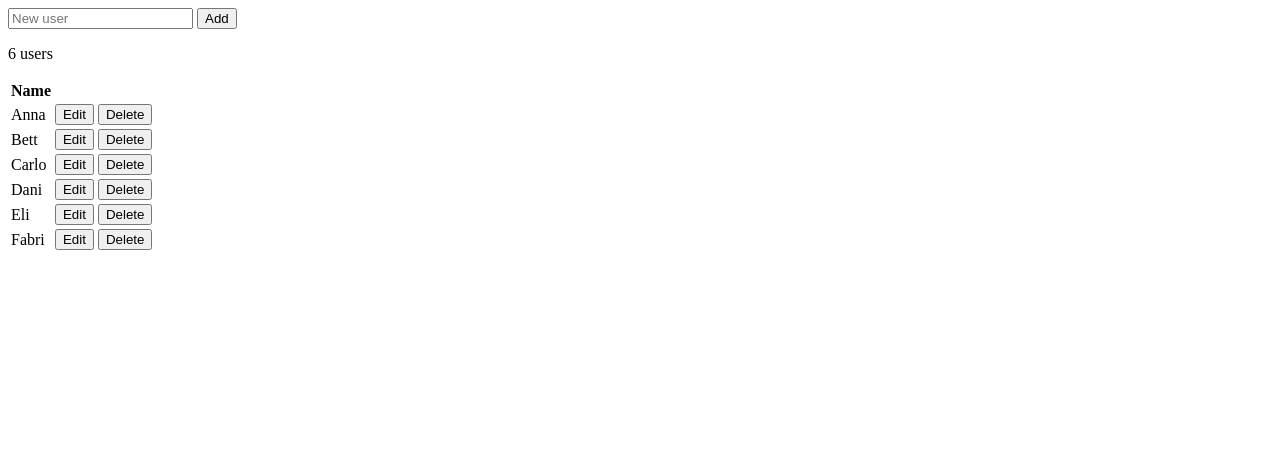
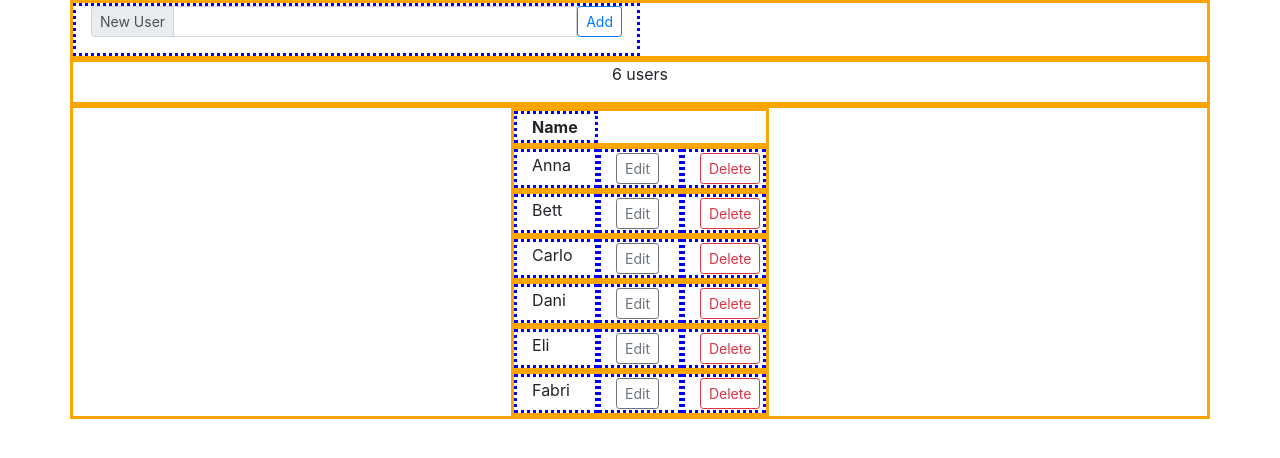
Before and after one commit to nemanja-majstorovic/esercizi-fe, a plain HTML site: page es1.html in a window 1280 px wide. Drawn offline with nearby package versions, Linux system fonts and the light colour scheme.

Commit message:
First commit step 2

```diff
--- a/es1.css
+++ b/es1.css
@@ -5,3 +5,27 @@ input[type='submit'], button, [aria-label]{
 #spoiler{
     display: none;
 }
+
+.my-row {
+    border: 3px solid orange;
+}
+
+.my-col {
+    border: 3px dotted blue;
+}
+
+@media (max-width:500px) {
+    .my-row {
+        border: 3px dotted blue;
+    }
+
+    .my-col {
+        border: 3px solid orange;
+    }
+}
+
+@media (orientation: landscape) and (max-width:500px) {
+    body {
+        background: silver;
+	}
+}
--- a/es1.html
+++ b/es1.html
@@ -3,33 +3,52 @@
 <head>
 
   <meta charset="UTF-8">
+  <meta name="viewport" content="width=device-width, initial-scale=1.0">
   <title>USERS CRUD</title>
+  <link rel="stylesheet" href="https://stackpath.bootstrapcdn.com/bootstrap/4.4.1/css/bootstrap.min.css" integrity="sha384-Vkoo8x4CGsO3+Hhxv8T/Q5PaXtkKtu6ug5TOeNV6gBiFeWPGFN9MuhOf23Q9Ifjh" crossorigin="anonymous">
   <link href="es1.css" rel="stylesheet" type="text/css">
 
 </head>
 <body>
-
+    <div class="container">
+        <div class="row my-row">
+            <div class="col-6 my-col">
                 <form action="javascript:void(0);" method="POST" onsubmit="app.Add()">
-      <input type="text" id="add-name" placeholder="New user">
-      <input type="submit" value="Add">
-    </form>
-
-    <div id="spoiler" role="aria-hidden">
-      <form action="javascript:void(0);" method="POST" id="saveEdit">
-        <input type="text" id="edit-name">
-        <input type="submit" value="Edit" /> <a onclick="CloseInput()" aria-label="Close">&#10006;</a>
+                    <div class="input-group input-group-sm mb-3">
+                        <div class="input-group-prepend">
+                            <span class="input-group-text" >New User</span>
+                        </div>
+                    <input type="text" id="add-name" class="form-control" aria-label="Sizing example input" aria-describedby="inputGroup-sizing-sm">
+                    <input class="btn btn-outline-primary btn-sm" type="submit" value="Add">
+                    </div>
                 </form>
             </div>
 
+            <div class="col-6 my-col" id="spoiler" role="aria-hidden">
+                <form action="javascript:void(0);" method="POST" id="saveEdit">
+                    <div class="input-group input-group-sm mb-3">
+                        <input type="text" id="edit-name" class="form-control" aria-label="Sizing example input" aria-describedby="inputGroup-sizing-sm">
+                        <input class="btn btn-outline-secondary btn-sm" type="submit" value="Edit" />
+                        <a class="close" onclick="CloseInput()" aria-label="Close">&#10006;</a>
+                    </div>
+                </form>
+            </div>
+        </div>
+
+        <div class="row justify-content-center my-row">
            <p id="counter"></p>
+        </div>
 
+        <div class="row justify-content-center my-row">
             <table>
-      <tr>
-        <th>Name</th>
+                  <tr class="row my-row">
+                    <th class="col-4 my-col">Name</th>
                   </tr>
                   <tbody id="users">
                   </tbody>
             </table>
+        </div>
+    </div>
 
     <script>
         var app = new function() {
@@ -57,10 +76,10 @@
 
             if (this.users.length > 0) {
               for (i = 0; i < this.users.length; i++) {
-                data += '<tr>';
-                data += '<td>' + this.users[i] + '</td>';
-                data += '<td><button onclick="app.Edit(' + i + ')">Edit</button></td>';
-                data += '<td><button onclick="app.Delete(' + i + ')">Delete</button></td>';
+                data += '<tr class="row my-row">';
+                data += '<td class="col-4 my-col">' + this.users[i] + '</td>';
+                data += '<td class="col-4 my-col"><button class="btn btn-outline-secondary btn-sm" onclick="app.Edit(' + i + ')">Edit</button></td>';
+                data += '<td class="col-4 my-col"><button class="btn btn-outline-danger btn-sm" onclick="app.Delete(' + i + ')">Delete</button></td>';
                 data += '</tr>';
               }
             }
```
Lines whose indentation alone changed are shown as unchanged.
